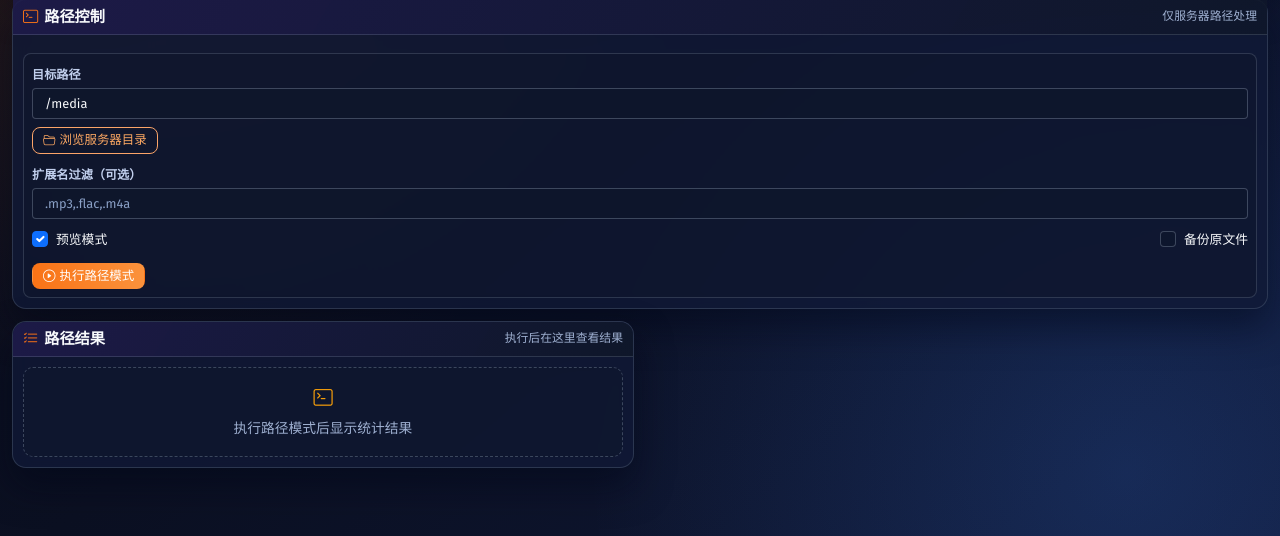
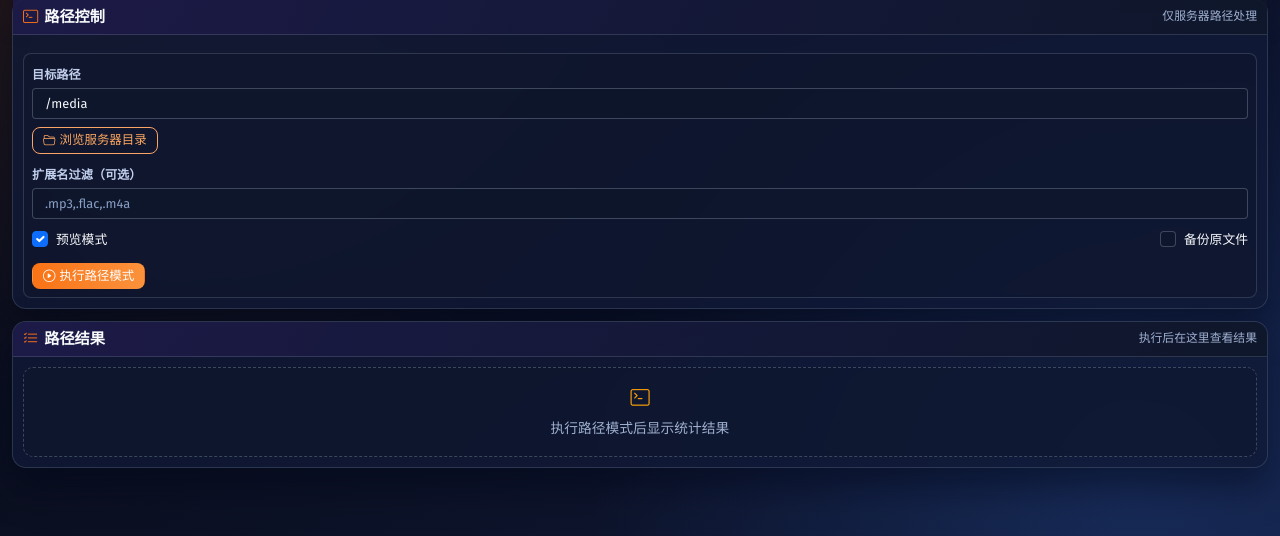
Before and after one commit to sucooer/MusicMetaCleaner, a Flask app: page / in a window 1280 px wide. Shown: the part 264-800 px from the top of the page. Run offline with Flask 3, Linux system fonts and the light colour scheme; data that the repository does not hold is empty; some libraries are stand-ins or nearby versions.

Commit message:
fix: widen path mode result panel on desktop

```diff
--- a/static/app.css
+++ b/static/app.css
@@ -214,6 +214,14 @@
         .dashboard.mode-path .path-control-panel {
             grid-column: 1 / -1;
             grid-row: 2;
+        }
+
+        .dashboard.mode-path .path-result-wide-panel {
+            grid-column: 1 / -1;
+            grid-row: 3;
+            width: 100%;
+            max-width: min(1480px, 100%);
+            justify-self: stretch;
         }
 
         .dashboard.mode-upload .panel,
--- a/templates/index.html
+++ b/templates/index.html
@@ -367,7 +367,7 @@
                 </div>
             </section>
 
-            <section class="panel">
+            <section class="panel path-result-wide-panel">
                 <div class="panel-head">
                     <h3><i class="bi bi-list-check"></i>路径结果</h3>
                     <span class="muted">执行后在这里查看结果</span>
```
